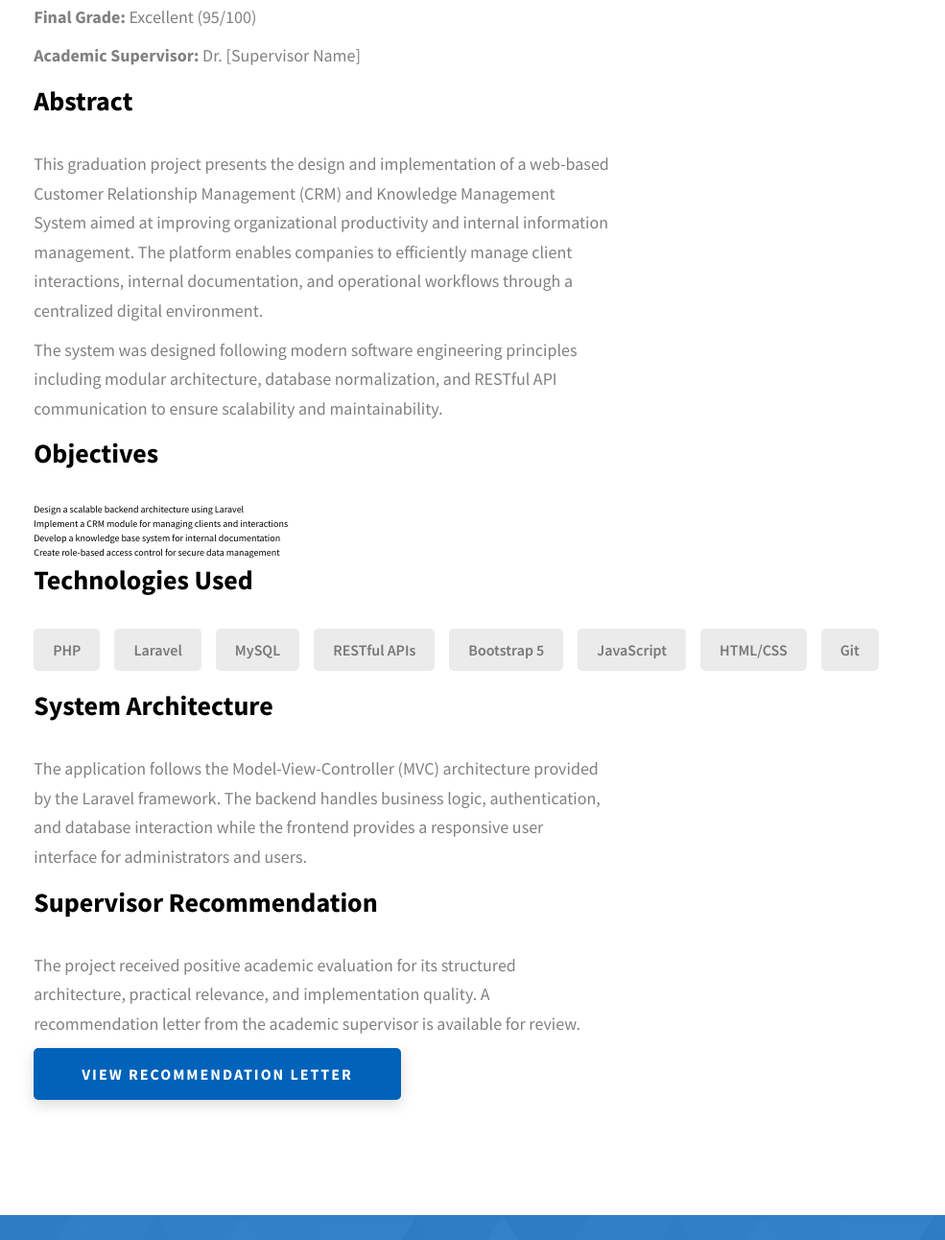
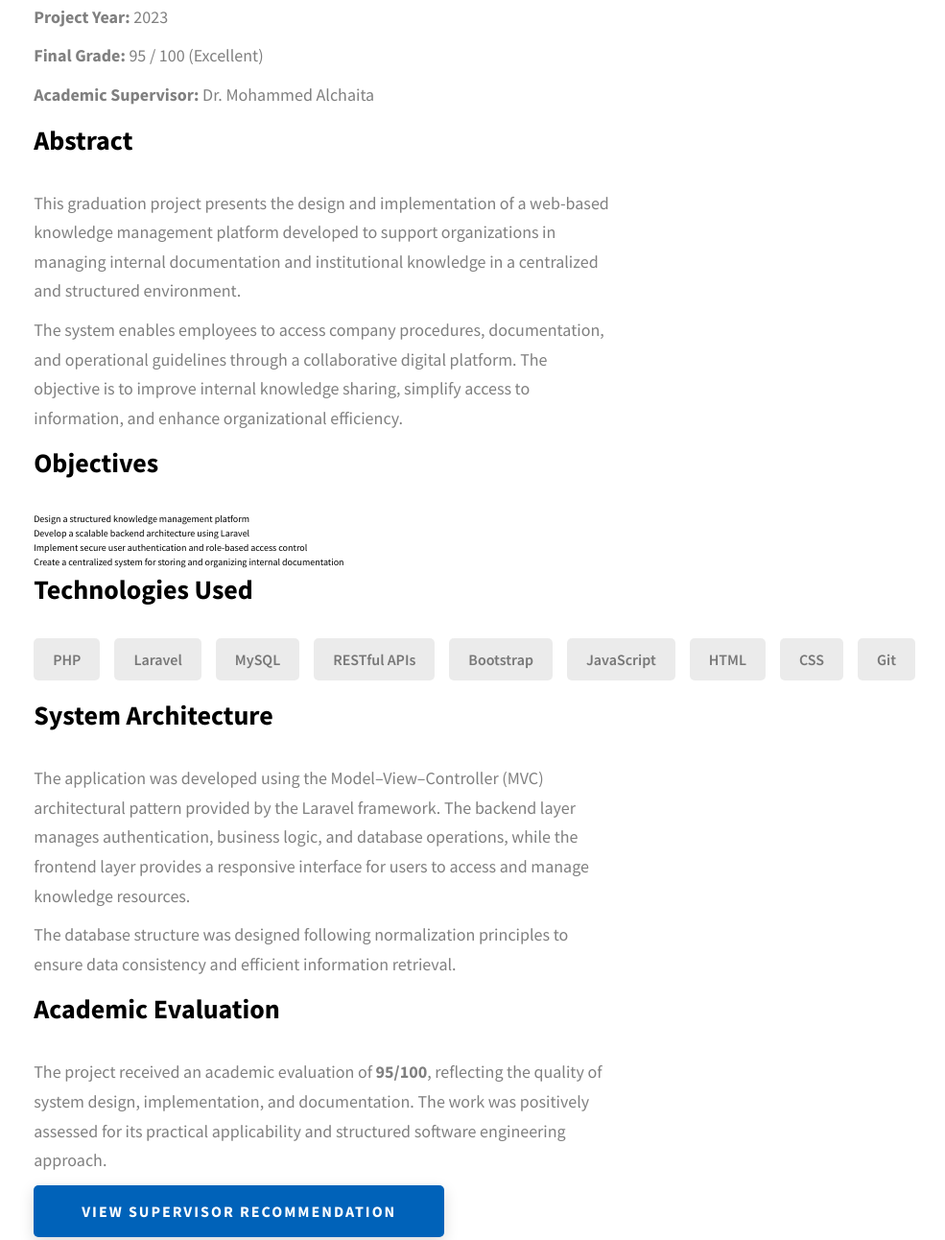
Before and after one commit to Maherkheder1/Maherkheder1, a website: page index.html in a window 1280 px wide. Shown: the part 5088-6380 px from the top of the page at 96% size, without its empty margins (16-1001 px from the left). Drawn offline with Linux system fonts and the light colour scheme.

Commit message:
edit graduation section

```diff
--- a/index.html
+++ b/index.html
@@ -328,10 +328,11 @@
     <div class="main-container">
 
       <h2 class="heading heading-sec heading-sec__mb-med">
-        <span class="heading-sec__main">My Graduation Project</span>
+        <span class="heading-sec__main">Graduation Project</span>
         <span class="heading-sec__sub">
-          Academic capstone project completed as part of my undergraduate studies,
-          focusing on backend architecture, database design, and scalable web application development.
+          Academic capstone project completed at the Syrian Virtual University,
+          focusing on backend system design, database architecture,
+          and the development of scalable web applications.
         </span>
       </h2>
 
@@ -340,45 +341,49 @@
         <h3 class="about__content-title">Project Overview</h3>
 
         <p class="about__content-details-para">
-          <strong>Project Title:</strong> Intelligent CRM and Knowledge Management System
+          <strong>Project Title:</strong> Knowledge Base System for Organizational Documentation
         </p>
 
         <p class="about__content-details-para">
-          <strong>Project Date:</strong> 2023
+          <strong>University:</strong> Syrian Virtual University
         </p>
 
         <p class="about__content-details-para">
-          <strong>Final Grade:</strong> Excellent (95/100)
+          <strong>Project Year:</strong> 2023
         </p>
 
         <p class="about__content-details-para">
-          <strong>Academic Supervisor:</strong> Dr. [Supervisor Name]
+          <strong>Final Grade:</strong> 95 / 100 (Excellent)
+        </p>
+
+        <p class="about__content-details-para">
+          <strong>Academic Supervisor:</strong> Dr. Mohammed Alchaita
         </p>
 
         <h3 class="about__content-title">Abstract</h3>
 
         <p class="about__content-details-para">
           This graduation project presents the design and implementation of a
-          web-based Customer Relationship Management (CRM) and Knowledge
-          Management System aimed at improving organizational productivity and
-          internal information management. The platform enables companies to
-          efficiently manage client interactions, internal documentation,
-          and operational workflows through a centralized digital environment.
+          web-based knowledge management platform developed to support
+          organizations in managing internal documentation and institutional
+          knowledge in a centralized and structured environment.
         </p>
 
         <p class="about__content-details-para">
-          The system was designed following modern software engineering
-          principles including modular architecture, database normalization,
-          and RESTful API communication to ensure scalability and maintainability.
+          The system enables employees to access company procedures,
+          documentation, and operational guidelines through a collaborative
+          digital platform. The objective is to improve internal knowledge
+          sharing, simplify access to information, and enhance organizational
+          efficiency.
         </p>
 
         <h3 class="about__content-title">Objectives</h3>
 
         <ul>
-          <li>Design a scalable backend architecture using Laravel</li>
-          <li>Implement a CRM module for managing clients and interactions</li>
-          <li>Develop a knowledge base system for internal documentation</li>
-          <li>Create role-based access control for secure data management</li>
+          <li>Design a structured knowledge management platform</li>
+          <li>Develop a scalable backend architecture using Laravel</li>
+          <li>Implement secure user authentication and role-based access control</li>
+          <li>Create a centralized system for storing and organizing internal documentation</li>
         </ul>
 
         <h3 class="about__content-title">Technologies Used</h3>
@@ -388,32 +393,39 @@
           <div class="skills__skill">Laravel</div>
           <div class="skills__skill">MySQL</div>
           <div class="skills__skill">RESTful APIs</div>
-          <div class="skills__skill">Bootstrap 5</div>
+          <div class="skills__skill">Bootstrap</div>
           <div class="skills__skill">JavaScript</div>
-          <div class="skills__skill">HTML/CSS</div>
+          <div class="skills__skill">HTML</div>
+          <div class="skills__skill">CSS</div>
           <div class="skills__skill">Git</div>
         </div>
 
         <h3 class="about__content-title">System Architecture</h3>
 
         <p class="about__content-details-para">
-          The application follows the Model-View-Controller (MVC) architecture
-          provided by the Laravel framework. The backend handles business logic,
-          authentication, and database interaction while the frontend provides
-          a responsive user interface for administrators and users.
+          The application was developed using the Model–View–Controller (MVC)
+          architectural pattern provided by the Laravel framework. The backend
+          layer manages authentication, business logic, and database operations,
+          while the frontend layer provides a responsive interface for users
+          to access and manage knowledge resources.
         </p>
 
-        <h3 class="about__content-title">Supervisor Recommendation</h3>
+        <p class="about__content-details-para">
+          The database structure was designed following normalization principles
+          to ensure data consistency and efficient information retrieval.
+        </p>
+
+        <h3 class="about__content-title">Academic Evaluation</h3>
 
         <p class="about__content-details-para">
-          The project received positive academic evaluation for its structured
-          architecture, practical relevance, and implementation quality.
-          A recommendation letter from the academic supervisor is available
-          for review.
+          The project received an academic evaluation of <strong>95/100</strong>,
+          reflecting the quality of system design, implementation, and
+          documentation. The work was positively assessed for its practical
+          applicability and structured software engineering approach.
         </p>
 
         <a href="./assets/files/recommendation-letter.pdf" class="btn btn--med btn--theme dynamicBgClr" target="_blank">
-          View Recommendation Letter
+          View Supervisor Recommendation
         </a>
 
       </div>
```
